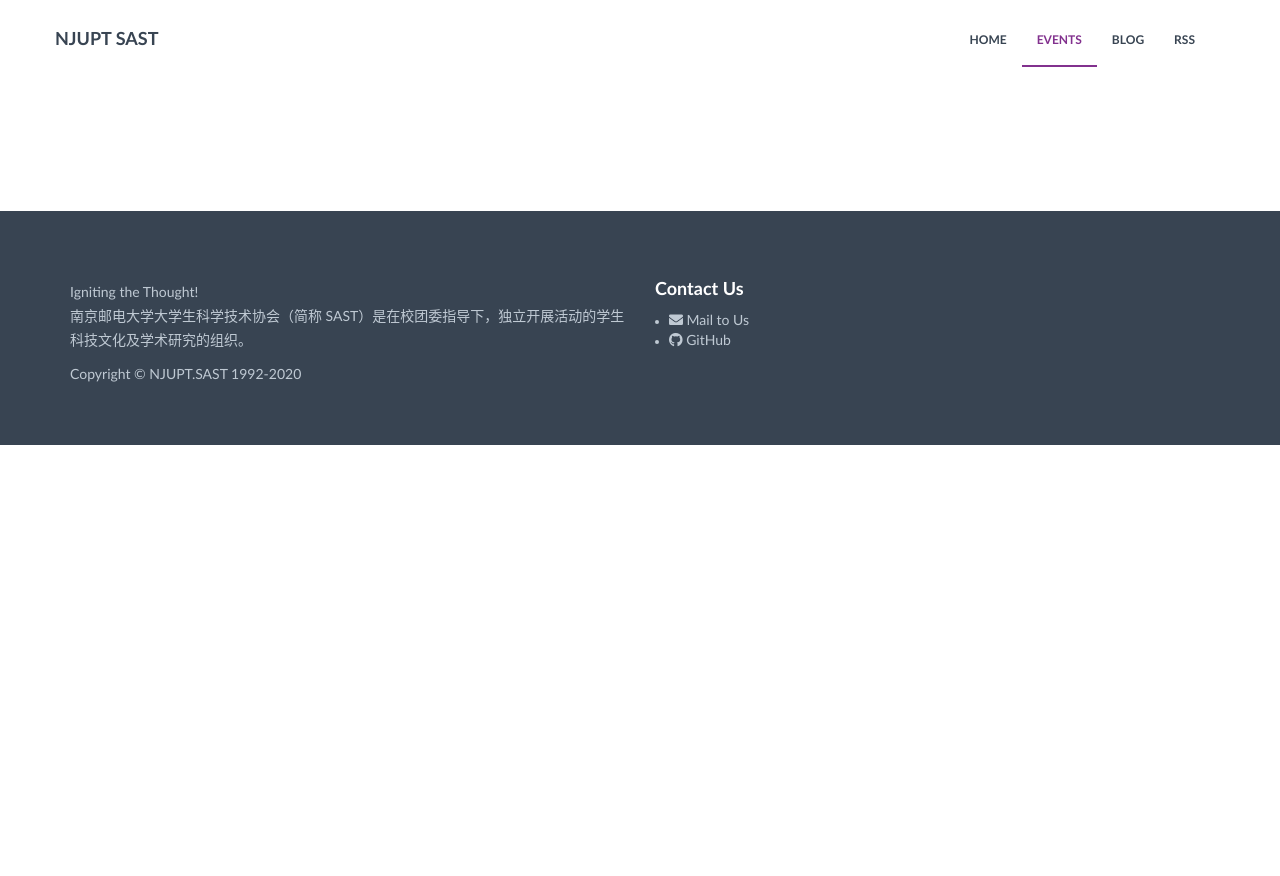
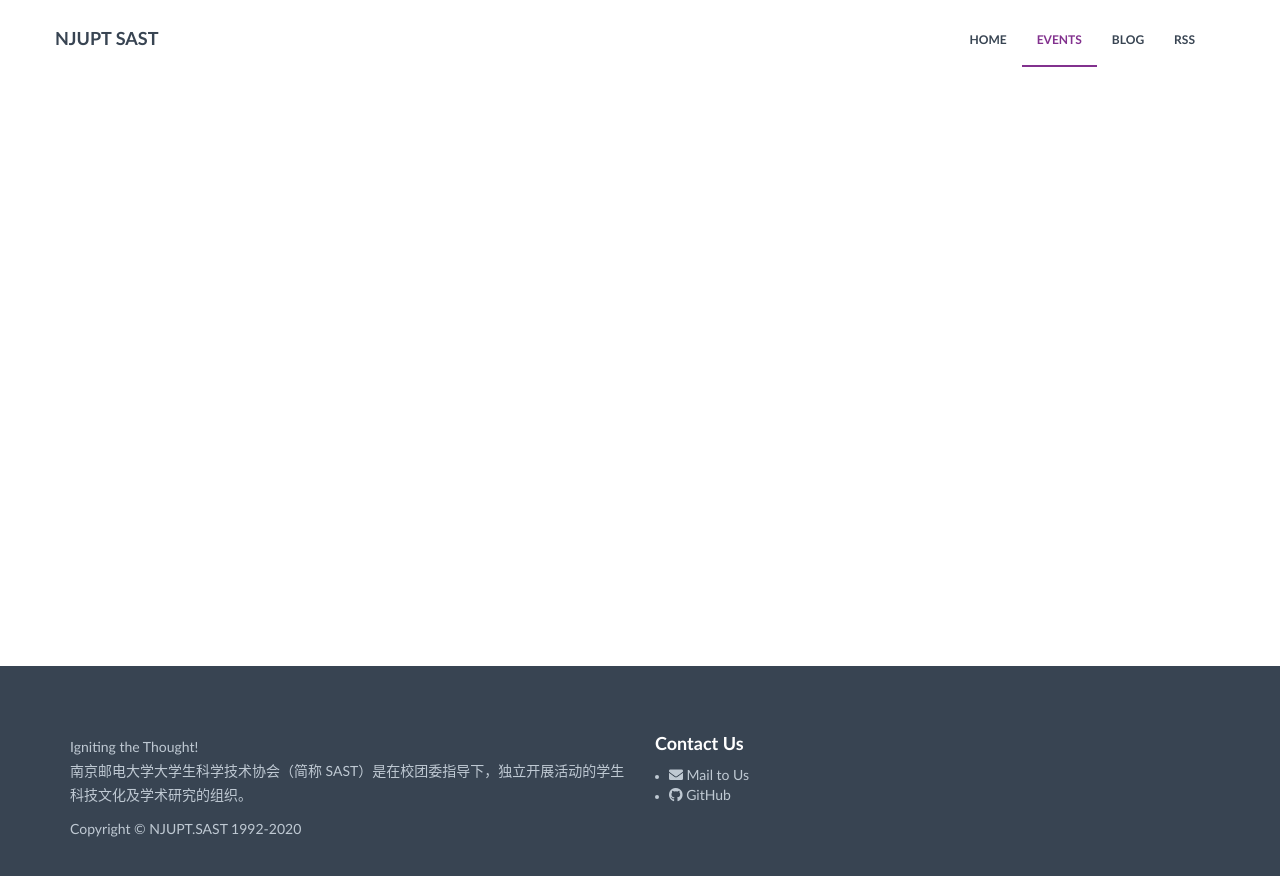
Before and after one commit to NJUPT-SAST/info, a Jekyll site: the page built from events.html, in a window 1280 px wide. Shown: the top 876 px of the page. Built offline with Jekyll 4.4.1, drawn with Linux system fonts in a browser that asks for light colours.

Commit message:
chore: stiky footer

```diff
--- a/_layouts/default.html
+++ b/_layouts/default.html
@@ -4,10 +4,12 @@
     {% include head.html %}
 
     <body>
-        {% include nav.html %}
+        <div id="root">
+            {% include nav.html %}
 
-            {{ content }}
+                {{ content }}
 
-        {% include footer.html %}
+            {% include footer.html %}
+        </div>
     </body>
 </html>
--- a/_sass/_structure.scss
+++ b/_sass/_structure.scss
@@ -15,7 +15,6 @@ body {
     }
     font-family: $font_default;
     font-weight: 400;
-    padding-top: 70px;
 }
 
 h1, h2, h3, h4, h5, h6 {
--- a/assets/css/style.scss
+++ b/assets/css/style.scss
@@ -72,6 +72,14 @@ body {
 ################################################################# */
 
 /* Services Wrap */
+
+div#root{
+  display: flex;
+  flex-direction: column;
+  height: 100vh;
+  padding-top: 70px;
+}
+
 #service {
   margin-top: 40px;
   margin-bottom: 40px;
```
Also changed, not shown: assets/css/bootstrap.css.
